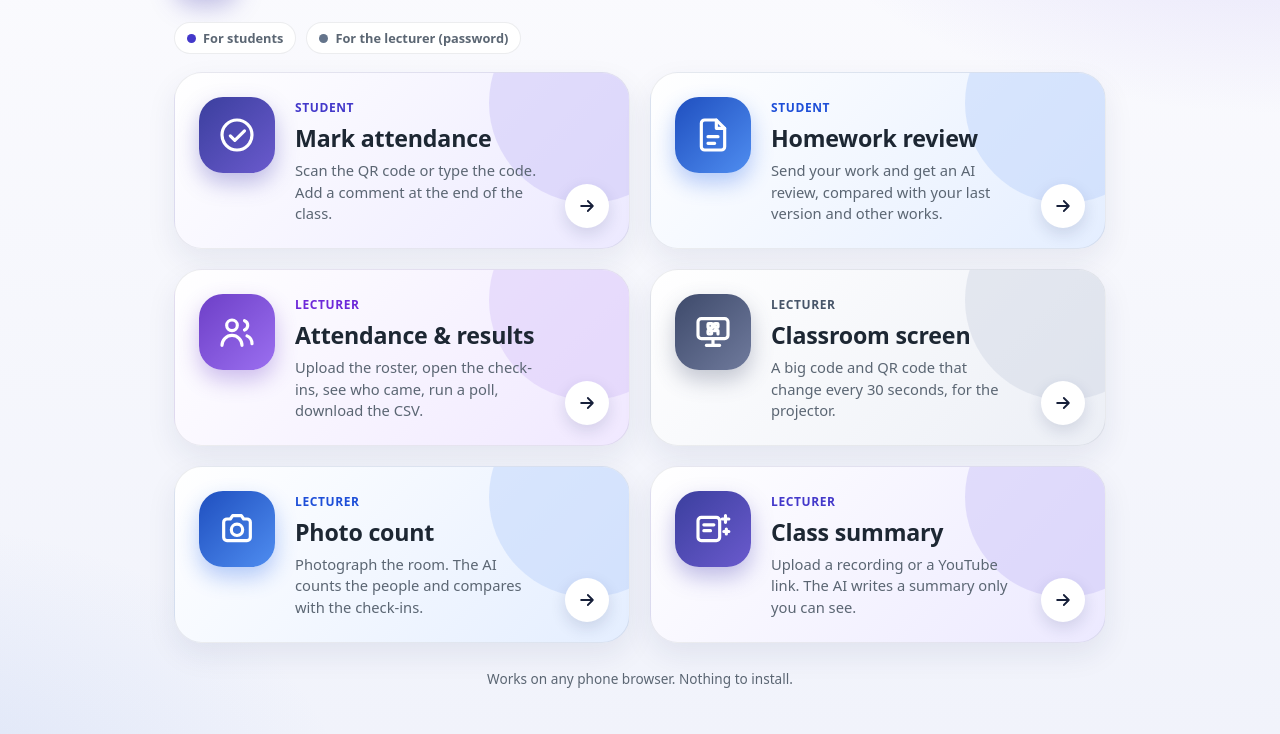
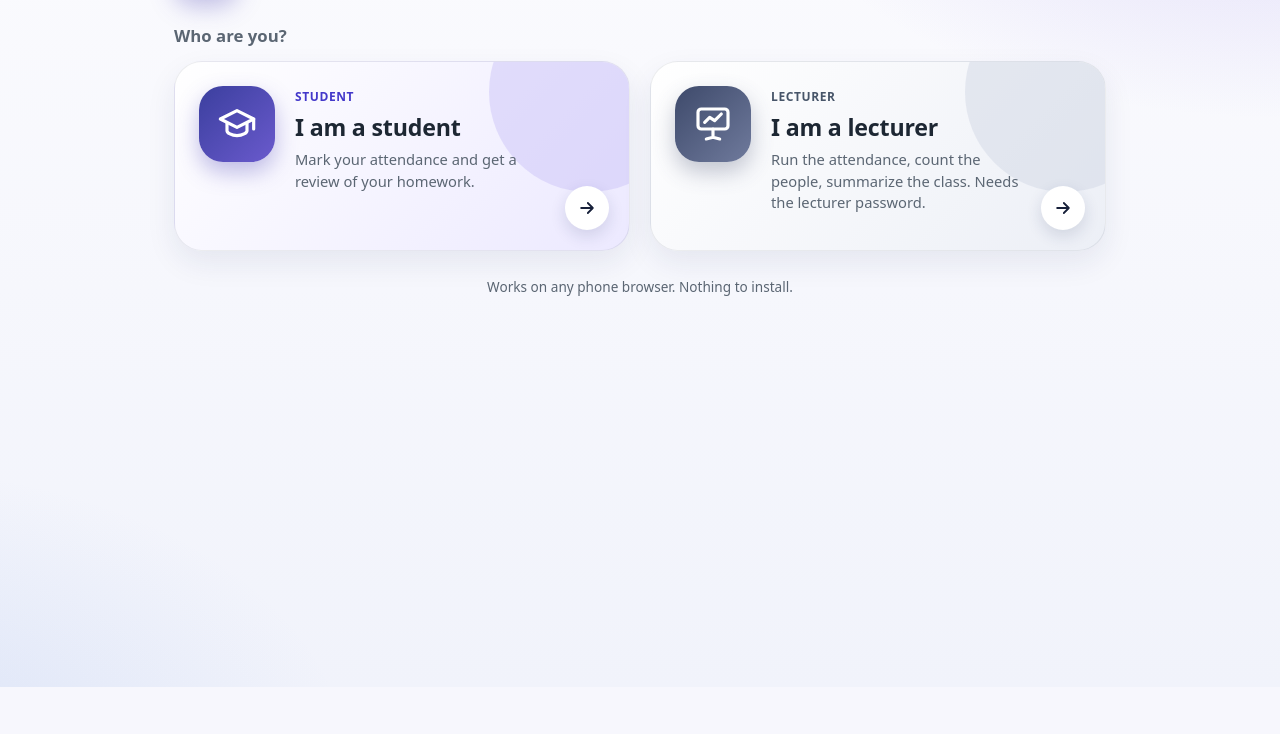
Before and after one commit to Maycaspi110/Class_Attendance, a Flask app: page / in a window 1280 px wide. Shown: the part 113-847 px from the top of the page. After the commit the page ends 800 px from the top, so only its background shows below. Run offline with Flask 3, Linux system fonts and the light colour scheme.

Commit message:
First page with student and lecturer tiles, and a separate menu for each

```diff
--- a/demo/app.py
+++ b/demo/app.py
@@ -212,7 +212,7 @@ def create_app(test_config=None):
 
     def safe_next(target):
         """Only our own lecturer pages (and one part of the lecturer page) are allowed after the login."""
-        allowed = {"/lecturer", "/screen"} | {"/lecturer?go=" + part for part in LECTURER_PARTS}
+        allowed = {"/lecturer", "/lecturer/menu", "/screen"} | {"/lecturer?go=" + part for part in LECTURER_PARTS}
         return target if target in allowed else "/lecturer"
 
     @app.route("/login", methods=["GET", "POST"])
@@ -250,6 +250,15 @@ def create_app(test_config=None):
     @app.route("/checkin")
     def checkin():
         return render_template("checkin.html")
+
+    @app.route("/student")
+    def student_menu():
+        return render_template("student.html")
+
+    @app.route("/lecturer/menu")
+    @lecturer_required
+    def lecturer_menu():
+        return render_template("lecturer_menu.html")
 
     @app.route("/homework")
     def homework_page():
--- a/demo/static/style.css
+++ b/demo/static/style.css
@@ -152,3 +152,10 @@ body.home { max-width: 980px; padding: 40px 24px 32px;
 .homehead .sub, .tile p { overflow-wrap: anywhere; }
 .tile p { max-width: none; padding-right: 54px; }
 @media (min-width: 721px) { .tile p { max-width: 250px; padding-right: 0; } }
+
+/* the first page has two big tiles, the menus have two or six */
+.choose { margin: 26px 0 14px; font-size: 1.05rem; font-weight: 700; color: var(--muted); }
+.menubar { display: flex; justify-content: space-between; }
+body.home .tiles .tile { min-height: 190px; }
+.homehead { margin-bottom: 24px; }
+.choose { margin-top: 0; }
--- /dev/null
+++ b/demo/templates/_ui.html
@@ -0,0 +1,40 @@
+{# Shared pieces of the menu pages: the page header and one tile. #}
+{% macro head(title, sub) %}
+<header class="homehead">
+  <div class="logo" aria-hidden="true">
+    <svg width="38" height="38" viewBox="0 0 24 24" fill="none" stroke="#fff" stroke-width="1.8" stroke-linecap="round" stroke-linejoin="round">
+      <path d="M2 9l10-5 10 5-10 5z"/><path d="M6 11.5V16c0 1.3 2.7 3 6 3s6-1.7 6-3v-4.5"/><path d="M22 9v6"/>
+    </svg>
+  </div>
+  <div class="titles">
+    <h1>{{ title }}</h1>
+    <p class="sub">{{ sub }}</p>
+  </div>
+</header>
+{% endmacro %}
+
+{% macro tile(color, role, title, text, href, icon) %}
+{% set icons = {
+  'check': '<circle cx="12" cy="12" r="9"/><path d="M8 12.5l2.7 2.7L16.5 9.5"/>',
+  'doc': '<path d="M14 3H7a2 2 0 0 0-2 2v14a2 2 0 0 0 2 2h10a2 2 0 0 0 2-2V8z"/><path d="M14 3v5h5"/><path d="M9 13h6M9 17h4"/>',
+  'people': '<circle cx="9" cy="8" r="3.2"/><path d="M3 20c0-3.3 2.7-6 6-6s6 2.7 6 6"/><path d="M16.5 5.2a3 3 0 0 1 0 5.6"/><path d="M18 14.3c1.8.8 3 2.6 3 4.7"/>',
+  'screen': '<rect x="3" y="4" width="18" height="12" rx="2"/><path d="M8 20h8M12 16v4"/><rect x="9" y="7" width="2.6" height="2.6" rx=".4"/><rect x="12.8" y="7" width="2.2" height="2.2" rx=".4"/><rect x="9" y="11" width="2.2" height="2.2" rx=".4"/><path d="M12.8 11.2h2.2v2"/>',
+  'camera': '<path d="M4 8a2 2 0 0 1 2-2h2l1.4-2h5.2L16 6h2a2 2 0 0 1 2 2v9a2 2 0 0 1-2 2H6a2 2 0 0 1-2-2z"/><circle cx="12" cy="12.5" r="3.4"/>',
+  'summary': '<rect x="3" y="5" width="13" height="14" rx="2"/><path d="M6.5 9.5h6M6.5 13h4"/><path d="M19.5 4v4M17.5 6h4M20 12v3M18.5 13.5h3"/>',
+  'roster': '<rect x="6" y="4" width="12" height="17" rx="2"/><path d="M9 4h6v2H9z"/><path d="M9 11h6M9 15h6"/>',
+  'poll': '<path d="M5 20V10M12 20V4M19 20v-7"/><path d="M3 20h18"/>',
+  'student': '<path d="M2 9l10-5 10 5-10 5z"/><path d="M6 11.5V16c0 1.3 2.7 3 6 3s6-1.7 6-3v-4.5"/><path d="M22 9v6"/>',
+  'lecturer': '<rect x="3" y="3" width="18" height="12" rx="2"/><path d="M12 15v5M8 21l4-1 4 1"/><path d="M7 11l3-3 3 2 4-4"/>'
+} %}
+<a class="tile {{ color }}" href="{{ href }}">
+  <div class="icon">
+    <svg width="40" height="40" viewBox="0 0 24 24" fill="none" stroke="#fff" stroke-width="1.9" stroke-linecap="round" stroke-linejoin="round">{{ icons[icon]|safe }}</svg>
+  </div>
+  <div class="text">
+    <div class="role">{{ role }}</div>
+    <h2>{{ title }}</h2>
+    <p>{{ text }}</p>
+  </div>
+  <span class="go" aria-hidden="true"><svg width="20" height="20" viewBox="0 0 24 24" fill="none" stroke="#17203a" stroke-width="2.2" stroke-linecap="round" stroke-linejoin="round"><path d="M5 12h14M13 6l6 6-6 6"/></svg></span>
+</a>
+{% endmacro %}
--- a/demo/templates/checkin.html
+++ b/demo/templates/checkin.html
@@ -1,7 +1,7 @@
 {% extends "base.html" %}
 {% block title %}Attendance check-in{% endblock %}
 {% block body %}
-<a class="homelink" href="{{ url_for('home') }}">&larr; Home</a>
+<a class="homelink" href="{{ url_for('student_menu') }}">&larr; Student menu</a>
 <h1>Attendance</h1>
 <p class="sub">Scan the QR code on the classroom screen, or type the code shown there. Then type your email.</p>
 
--- a/demo/templates/home.html
+++ b/demo/templates/home.html
@@ -1,112 +1,13 @@
 {% extends "base.html" %}
+{% from "_ui.html" import head, tile %}
 {% block title %}Class Attendance{% endblock %}
 {% block bodyclass %}home{% endblock %}
 {% block body %}
-<header class="homehead">
-  <div class="logo" aria-hidden="true">
-    <svg width="38" height="38" viewBox="0 0 24 24" fill="none" stroke="#fff" stroke-width="1.8" stroke-linecap="round" stroke-linejoin="round">
-      <path d="M2 9l10-5 10 5-10 5z"/><path d="M6 11.5V16c0 1.3 2.7 3 6 3s6-1.7 6-3v-4.5"/><path d="M22 9v6"/>
-    </svg>
-  </div>
-  <div class="titles">
-    <h1>Class Attendance</h1>
-    <p class="sub">Simple teaching tools for the classroom</p>
-  </div>
-</header>
-
-<div class="legend">
-  <span class="chip"><span class="dot student"></span>For students</span>
-  <span class="chip"><span class="dot lecturer"></span>For the lecturer (password)</span>
-</div>
-
+{{ head("Class Attendance", "Simple teaching tools for the classroom") }}
+<p class="choose">Who are you?</p>
 <main class="tiles">
-
-  <a class="tile indigo" href="{{ url_for('checkin') }}">
-    <div class="icon">
-      <svg width="40" height="40" viewBox="0 0 24 24" fill="none" stroke="#fff" stroke-width="1.9" stroke-linecap="round" stroke-linejoin="round">
-        <circle cx="12" cy="12" r="9"/><path d="M8 12.5l2.7 2.7L16.5 9.5"/>
-      </svg>
-    </div>
-    <div class="text">
-      <div class="role">Student</div>
-      <h2>Mark attendance</h2>
-      <p>Scan the QR code or type the code. Add a comment at the end of the class.</p>
-    </div>
-    <span class="go" aria-hidden="true"><svg width="20" height="20" viewBox="0 0 24 24" fill="none" stroke="#17203a" stroke-width="2.2" stroke-linecap="round" stroke-linejoin="round"><path d="M5 12h14M13 6l6 6-6 6"/></svg></span>
-  </a>
-
-  <a class="tile blue" href="{{ url_for('homework_page') }}">
-    <div class="icon">
-      <svg width="40" height="40" viewBox="0 0 24 24" fill="none" stroke="#fff" stroke-width="1.9" stroke-linecap="round" stroke-linejoin="round">
-        <path d="M14 3H7a2 2 0 0 0-2 2v14a2 2 0 0 0 2 2h10a2 2 0 0 0 2-2V8z"/><path d="M14 3v5h5"/><path d="M9 13h6M9 17h4"/>
-      </svg>
-    </div>
-    <div class="text">
-      <div class="role">Student</div>
-      <h2>Homework review</h2>
-      <p>Send your work and get an AI review, compared with your last version and other works.</p>
-    </div>
-    <span class="go" aria-hidden="true"><svg width="20" height="20" viewBox="0 0 24 24" fill="none" stroke="#17203a" stroke-width="2.2" stroke-linecap="round" stroke-linejoin="round"><path d="M5 12h14M13 6l6 6-6 6"/></svg></span>
-  </a>
-
-  <a class="tile violet" href="{{ url_for('lecturer', go='attendance') }}">
-    <div class="icon">
-      <svg width="40" height="40" viewBox="0 0 24 24" fill="none" stroke="#fff" stroke-width="1.9" stroke-linecap="round" stroke-linejoin="round">
-        <circle cx="9" cy="8" r="3.2"/><path d="M3 20c0-3.3 2.7-6 6-6s6 2.7 6 6"/><path d="M16.5 5.2a3 3 0 0 1 0 5.6"/><path d="M18 14.3c1.8.8 3 2.6 3 4.7"/>
-      </svg>
-    </div>
-    <div class="text">
-      <div class="role">Lecturer</div>
-      <h2>Attendance &amp; results</h2>
-      <p>Upload the roster, open the check-ins, see who came, run a poll, download the CSV.</p>
-    </div>
-    <span class="go" aria-hidden="true"><svg width="20" height="20" viewBox="0 0 24 24" fill="none" stroke="#17203a" stroke-width="2.2" stroke-linecap="round" stroke-linejoin="round"><path d="M5 12h14M13 6l6 6-6 6"/></svg></span>
-  </a>
-
-  <a class="tile gray" href="{{ url_for('screen') }}">
-    <div class="icon">
-      <svg width="40" height="40" viewBox="0 0 24 24" fill="none" stroke="#fff" stroke-width="1.9" stroke-linecap="round" stroke-linejoin="round">
-        <rect x="3" y="4" width="18" height="12" rx="2"/><path d="M8 20h8M12 16v4"/>
-        <rect x="9" y="7" width="2.6" height="2.6" rx=".4"/><rect x="12.8" y="7" width="2.2" height="2.2" rx=".4"/><rect x="9" y="11" width="2.2" height="2.2" rx=".4"/><path d="M12.8 11.2h2.2v2"/>
-      </svg>
-    </div>
-    <div class="text">
-      <div class="role">Lecturer</div>
-      <h2>Classroom screen</h2>
-      <p>A big code and QR code that change every 30 seconds, for the projector.</p>
-    </div>
-    <span class="go" aria-hidden="true"><svg width="20" height="20" viewBox="0 0 24 24" fill="none" stroke="#17203a" stroke-width="2.2" stroke-linecap="round" stroke-linejoin="round"><path d="M5 12h14M13 6l6 6-6 6"/></svg></span>
-  </a>
-
-  <a class="tile blue" href="{{ url_for('lecturer', go='photo') }}">
-    <div class="icon">
-      <svg width="40" height="40" viewBox="0 0 24 24" fill="none" stroke="#fff" stroke-width="1.9" stroke-linecap="round" stroke-linejoin="round">
-        <path d="M4 8a2 2 0 0 1 2-2h2l1.4-2h5.2L16 6h2a2 2 0 0 1 2 2v9a2 2 0 0 1-2 2H6a2 2 0 0 1-2-2z"/><circle cx="12" cy="12.5" r="3.4"/>
-      </svg>
-    </div>
-    <div class="text">
-      <div class="role">Lecturer</div>
-      <h2>Photo count</h2>
-      <p>Photograph the room. The AI counts the people and compares with the check-ins.</p>
-    </div>
-    <span class="go" aria-hidden="true"><svg width="20" height="20" viewBox="0 0 24 24" fill="none" stroke="#17203a" stroke-width="2.2" stroke-linecap="round" stroke-linejoin="round"><path d="M5 12h14M13 6l6 6-6 6"/></svg></span>
-  </a>
-
-  <a class="tile indigo" href="{{ url_for('lecturer', go='summary') }}">
-    <div class="icon">
-      <svg width="40" height="40" viewBox="0 0 24 24" fill="none" stroke="#fff" stroke-width="1.9" stroke-linecap="round" stroke-linejoin="round">
-        <rect x="3" y="5" width="13" height="14" rx="2"/><path d="M6.5 9.5h6M6.5 13h4"/><path d="M19.5 4v4M17.5 6h4M20 12v3M18.5 13.5h3"/>
-      </svg>
-    </div>
-    <div class="text">
-      <div class="role">Lecturer</div>
-      <h2>Class summary</h2>
-      <p>Upload a recording or a YouTube link. The AI writes a summary only you can see.</p>
-    </div>
-    <span class="go" aria-hidden="true"><svg width="20" height="20" viewBox="0 0 24 24" fill="none" stroke="#17203a" stroke-width="2.2" stroke-linecap="round" stroke-linejoin="round"><path d="M5 12h14M13 6l6 6-6 6"/></svg></span>
-  </a>
-
+  {{ tile("indigo", "Student", "I am a student", "Mark your attendance and get a review of your homework.", url_for('student_menu'), "student") }}
+  {{ tile("gray", "Lecturer", "I am a lecturer", "Run the attendance, count the people, summarize the class. Needs the lecturer password.", url_for('lecturer_menu'), "lecturer") }}
 </main>
-
 <p class="homefoot">Works on any phone browser. Nothing to install.</p>
 {% endblock %}
--- a/demo/templates/homework.html
+++ b/demo/templates/homework.html
@@ -1,7 +1,7 @@
 {% extends "base.html" %}
 {% block title %}Homework review{% endblock %}
 {% block body %}
-<a class="homelink" href="{{ url_for('home') }}">&larr; Home</a>
+<a class="homelink" href="{{ url_for('student_menu') }}">&larr; Student menu</a>
 <h1>Homework review</h1>
 <p class="sub">Send your work and get a deep review from an AI. It also compares your work with your previous version and with other students' works. You never see their work or names.</p>
 
--- a/demo/templates/lecturer.html
+++ b/demo/templates/lecturer.html
@@ -1,7 +1,7 @@
 {% extends "base.html" %}
 {% block title %}Lecturer{% endblock %}
 {% block body %}
-<a class="homelink" href="{{ url_for('home') }}">&larr; Home</a>
+<a class="homelink" href="{{ url_for('lecturer_menu') }}">&larr; Lecturer menu</a>
 <div class="topbar">
   <h1>Lecturer</h1>
   <a href="{{ url_for('logout') }}">Log out</a>
```
Also changed, not shown: demo/templates/lecturer_menu.html (added, +19 -0 lines), demo/templates/student.html (added, +12 -0 lines), demo/tests/test_app.py (+37 -8 lines).
